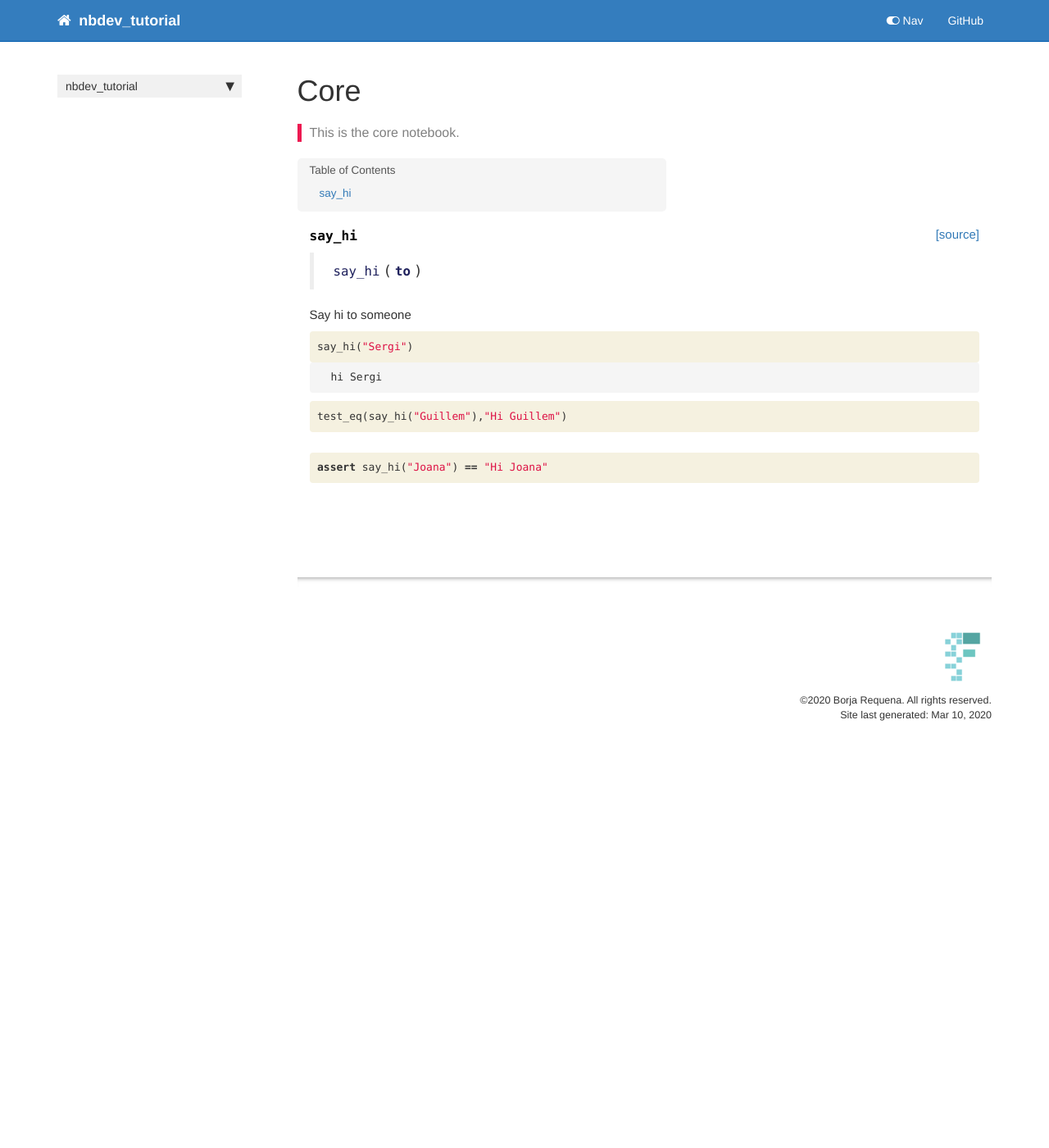
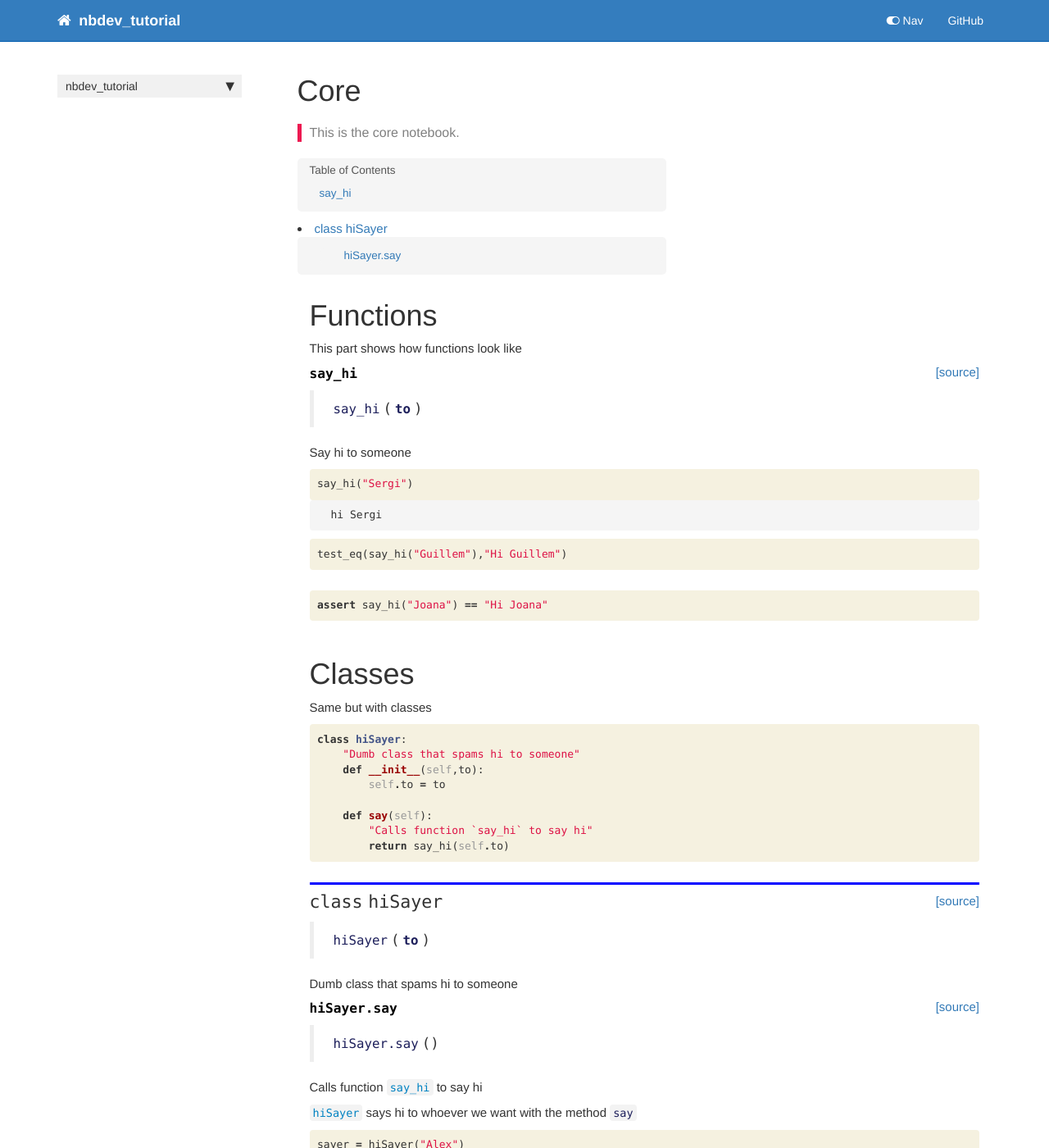
Before and after one commit to BorjaRequena/nbdev_tutorial, a Jekyll site: the page built from docs/core.html, in a window 1280 px wide and 1400 px high. Shown: the whole window at 82% size. Built offline with Jekyll 4.4.1, drawn with Linux system fonts in a browser that asks for light colours; nearby versions of some CDN libraries; comment, search, counter and statistics services are not loaded.

Commit message:
hisayer class

```diff
--- a/docs/core.html
+++ b/docs/core.html
@@ -21,6 +21,13 @@
 
 <div class="cell border-box-sizing code_cell rendered">
 
+</div>
+<div class="cell border-box-sizing text_cell rendered"><div class="inner_cell">
+<div class="text_cell_render border-box-sizing rendered_html">
+<h1 id="Functions">Functions<a class="anchor-link" href="#Functions">&#182;</a></h1><p>This part shows how functions look like</p>
+
+</div>
+</div>
 </div>
 <div class="cell border-box-sizing code_cell rendered">
 
@@ -99,4 +106,110 @@
 </div>
 
 </div>
+<div class="cell border-box-sizing text_cell rendered"><div class="inner_cell">
+<div class="text_cell_render border-box-sizing rendered_html">
+<h1 id="Classes">Classes<a class="anchor-link" href="#Classes">&#182;</a></h1><p>Same but with classes</p>
+
 </div>
+</div>
+</div>
+<div class="cell border-box-sizing code_cell rendered">
+<div class="input">
+
+<div class="inner_cell">
+    <div class="input_area">
+<div class=" highlight hl-ipython3"><pre><span></span><span class="k">class</span> <span class="nc">hiSayer</span><span class="p">:</span>
+    <span class="s2">&quot;Dumb class that spams hi to someone&quot;</span>
+    <span class="k">def</span> <span class="nf">__init__</span><span class="p">(</span><span class="bp">self</span><span class="p">,</span><span class="n">to</span><span class="p">):</span>
+        <span class="bp">self</span><span class="o">.</span><span class="n">to</span> <span class="o">=</span> <span class="n">to</span>
+
+    <span class="k">def</span> <span class="nf">say</span><span class="p">(</span><span class="bp">self</span><span class="p">):</span>
+        <span class="s2">&quot;Calls function `say_hi` to say hi&quot;</span>
+        <span class="k">return</span> <span class="n">say_hi</span><span class="p">(</span><span class="bp">self</span><span class="o">.</span><span class="n">to</span><span class="p">)</span>
+</pre></div>
+
+    </div>
+</div>
+</div>
+
+</div>
+<div class="cell border-box-sizing code_cell rendered">
+
+<div class="output_wrapper">
+<div class="output">
+
+<div class="output_area">
+
+
+<div class="output_markdown rendered_html output_subarea ">
+<h2 id="hiSayer" class="doc_header"><code>class</code> <code>hiSayer</code><a href="https://github.com/fastai/nbdev_tutorial/tree/master/nbdev_tutorial/core.py#L11" class="source_link" style="float:right">[source]</a></h2><blockquote><p><code>hiSayer</code>(<strong><code>to</code></strong>)</p>
+</blockquote>
+<p>Dumb class that spams hi to someone</p>
+
+</div>
+
+</div>
+
+</div>
+</div>
+
+</div>
+<div class="cell border-box-sizing code_cell rendered">
+
+<div class="output_wrapper">
+<div class="output">
+
+<div class="output_area">
+
+
+<div class="output_markdown rendered_html output_subarea ">
+<h4 id="hiSayer.say" class="doc_header"><code>hiSayer.say</code><a href="https://github.com/fastai/nbdev_tutorial/tree/master/nbdev_tutorial/core.py#L16" class="source_link" style="float:right">[source]</a></h4><blockquote><p><code>hiSayer.say</code>()</p>
+</blockquote>
+<p>Calls function <a href="/nbdev_tutorial/core#say_hi"><code>say_hi</code></a> to say hi</p>
+
+</div>
+
+</div>
+
+</div>
+</div>
+
+</div>
+<div class="cell border-box-sizing text_cell rendered"><div class="inner_cell">
+<div class="text_cell_render border-box-sizing rendered_html">
+<p><a href="/nbdev_tutorial/core#hiSayer"><code>hiSayer</code></a> says hi to whoever we want with the method <code>say</code></p>
+
+</div>
+</div>
+</div>
+<div class="cell border-box-sizing code_cell rendered">
+<div class="input">
+
+<div class="inner_cell">
+    <div class="input_area">
+<div class=" highlight hl-ipython3"><pre><span></span><span class="n">sayer</span> <span class="o">=</span> <span class="n">hiSayer</span><span class="p">(</span><span class="s2">&quot;Alex&quot;</span><span class="p">)</span>
+<span class="n">sayer</span><span class="o">.</span><span class="n">say</span><span class="p">()</span>
+</pre></div>
+
+    </div>
+</div>
+</div>
+
+<div class="output_wrapper">
+<div class="output">
+
+<div class="output_area">
+
+
+
+<div class="output_text output_subarea output_execute_result">
+<pre>&#39;Hi Alex&#39;</pre>
+</div>
+
+</div>
+
+</div>
+</div>
+
+</div>
+</div>
--- a/nbdev_tutorial/_nbdev.py
+++ b/nbdev_tutorial/_nbdev.py
@@ -2,7 +2,8 @@
 
 __all__ = ["index", "modules", "custom_doc_links", "git_url"]
 
-index = {"say_hi": "00_core.ipynb"}
+index = {"say_hi": "00_core.ipynb",
+         "hiSayer": "00_core.ipynb"}
 
 modules = ["core.py"]
 
```
Also changed, not shown: nbdev_tutorial/core.py (+11 -1 lines), 1 other file.
